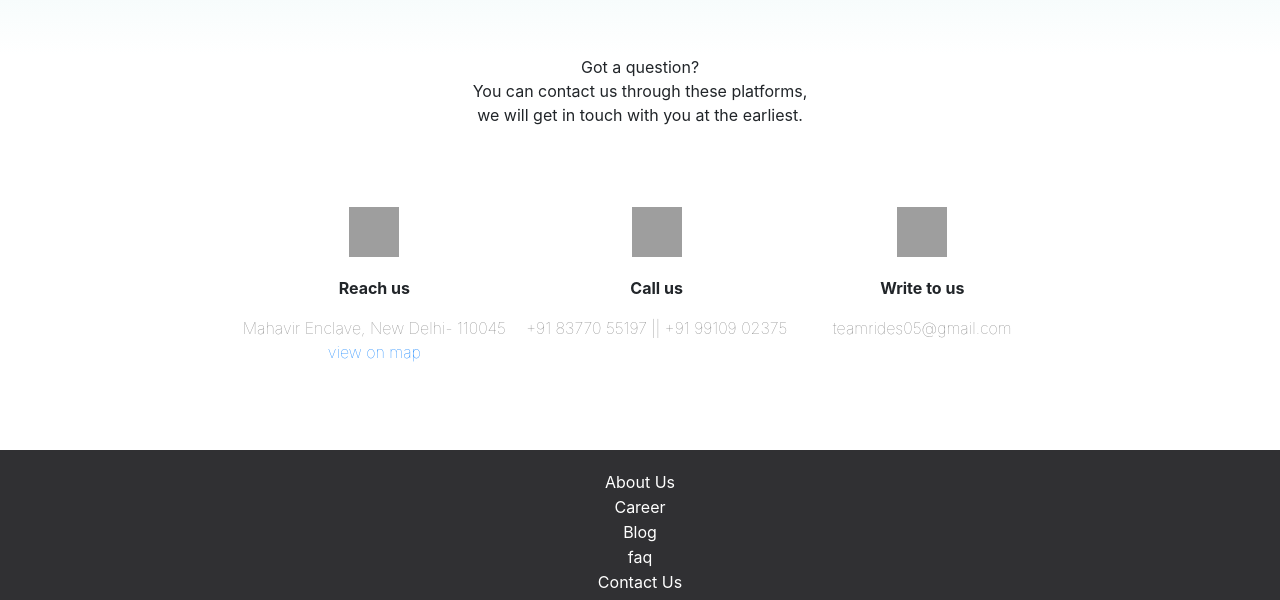
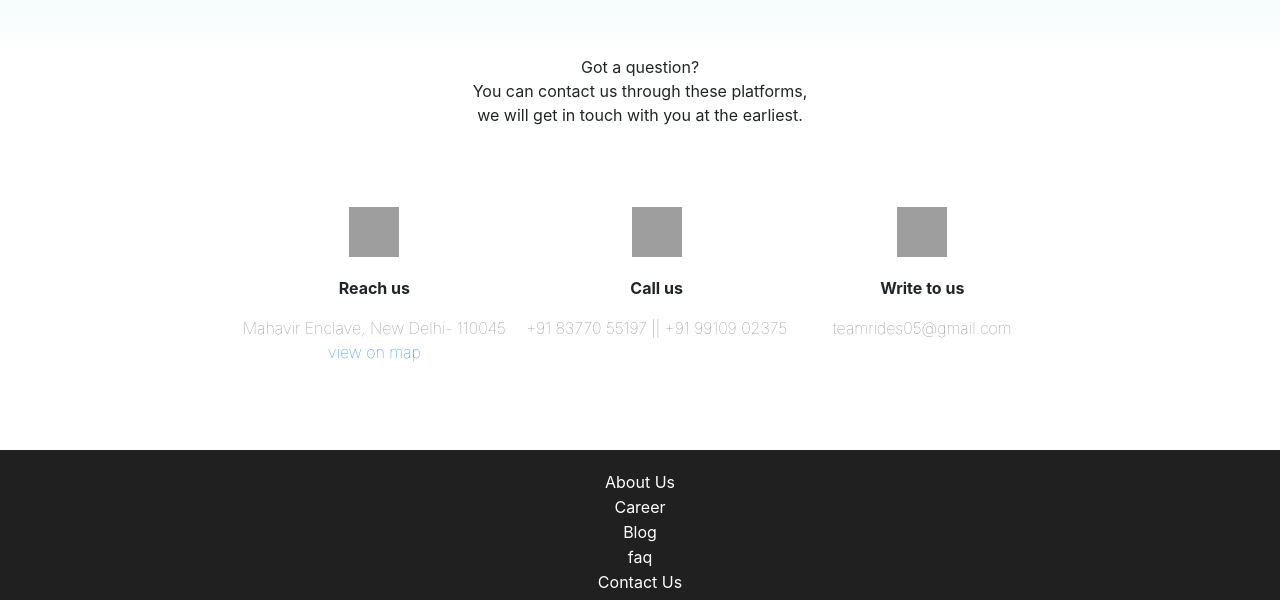
Before and after one commit to Ridesgo/ridesgo.github.io, a plain HTML site: page contact.html in a window 1280 px wide. Shown: the part 177-777 px from the top of the page. Drawn offline with nearby package versions, Linux system fonts and the light colour scheme; grey boxes are pictures that could not be loaded.

Commit message:
Update contact.css

```diff
--- a/contact.css
+++ b/contact.css
@@ -123,7 +123,7 @@ ul{
     overflow: auto
 }
 footer{
-    background-color: #303033;
+   background-color:#202021 ;
 
 Padding-bottom:1px;
 Padding-top:20px;
```
